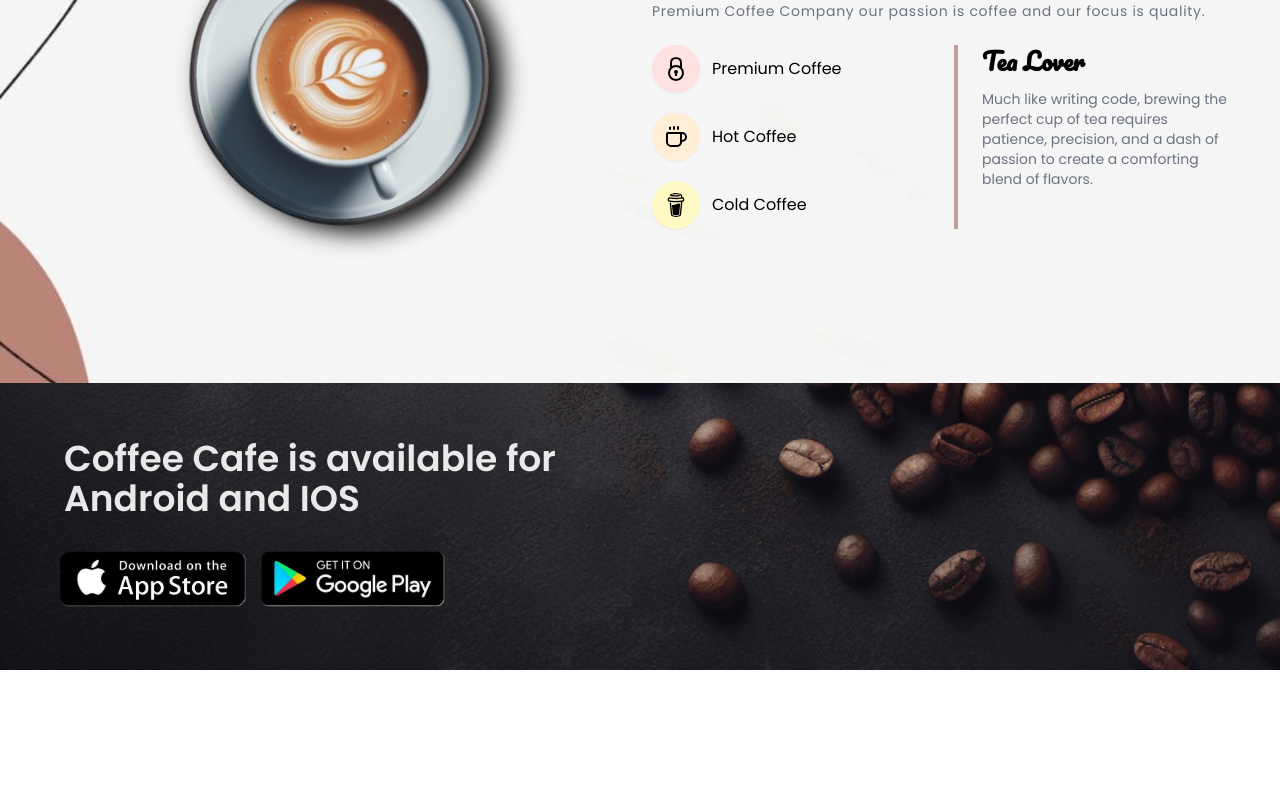
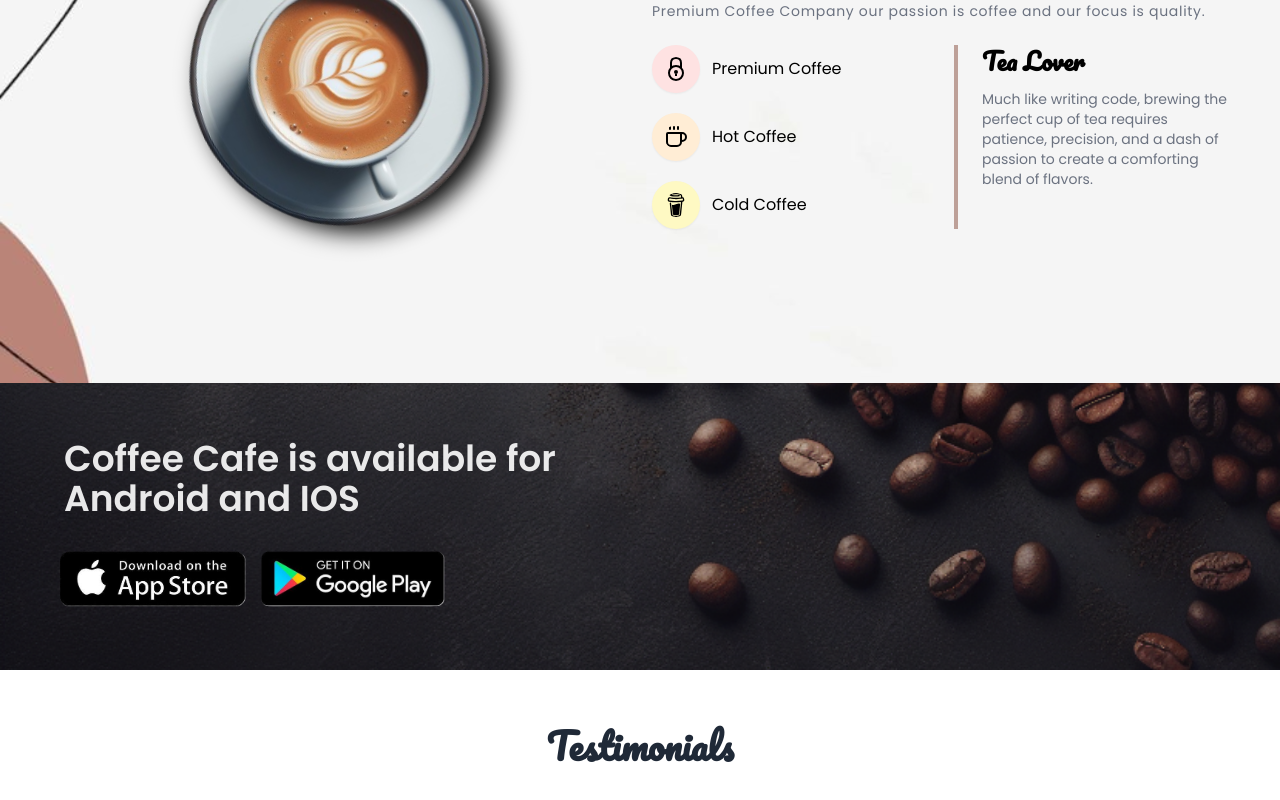
Before and after one commit to aadarshraj02/Coffee-cafe, a React (Vite) app: page / in a window 1280 px wide. Shown: the part 1327-2127 px from the top of the page. Before the commit the page ends 1997 px from the top, so only its background shows below. Built offline with nearby package versions, Linux system fonts and the light colour scheme; a web font is replaced by a local one.

Commit message:
added header of testimonials

```diff
--- a/src/components/Testimonial.jsx
+++ b/src/components/Testimonial.jsx
@@ -1,5 +1,15 @@
 const Testimonial = () => {
-  return <div></div>;
+  return (
+    <div>
+      <div className="container mb-10 py-14 ">
+        <div className="text-center mb-10">
+          <h1 className="text-4xl font-bold font-cursive text-gray-800">
+            Testimonials
+          </h1>
+        </div>
+      </div>
+    </div>
+  );
 };
 
 export default Testimonial;
```
